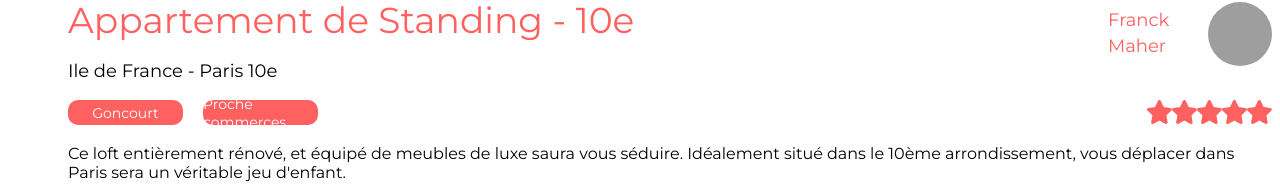
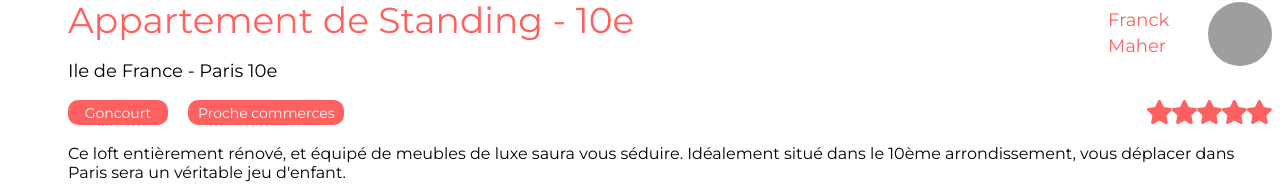
Before and after one commit to CanetFlorian/Projet-7-Cr-ez-une-application-web, a React (Vite) app in the folder kasa/: page /logement/0979876d in a window 1280 px wide. Shown: the part 583-773 px from the top of the page. Built offline with nearby package versions, Linux system fonts and the light colour scheme; grey boxes are pictures that could not be loaded.

Commit message:
modif largeur tag

```diff
--- a/kasa/src/pages/Logement/index.jsx
+++ b/kasa/src/pages/Logement/index.jsx
@@ -53,11 +53,12 @@ const Tag = styled.li`
   justify-content: center;
   align-items: center;
   background-color: #ff6060;
-  width: 115px;
   height: 25px;
   border-radius: 10px;
   font-size: 14px;
   color: white;
+  padding: 0 10px;
+  min-width: 80px;
 `
 
 const LogementHostPictureName = styled.div`
```
